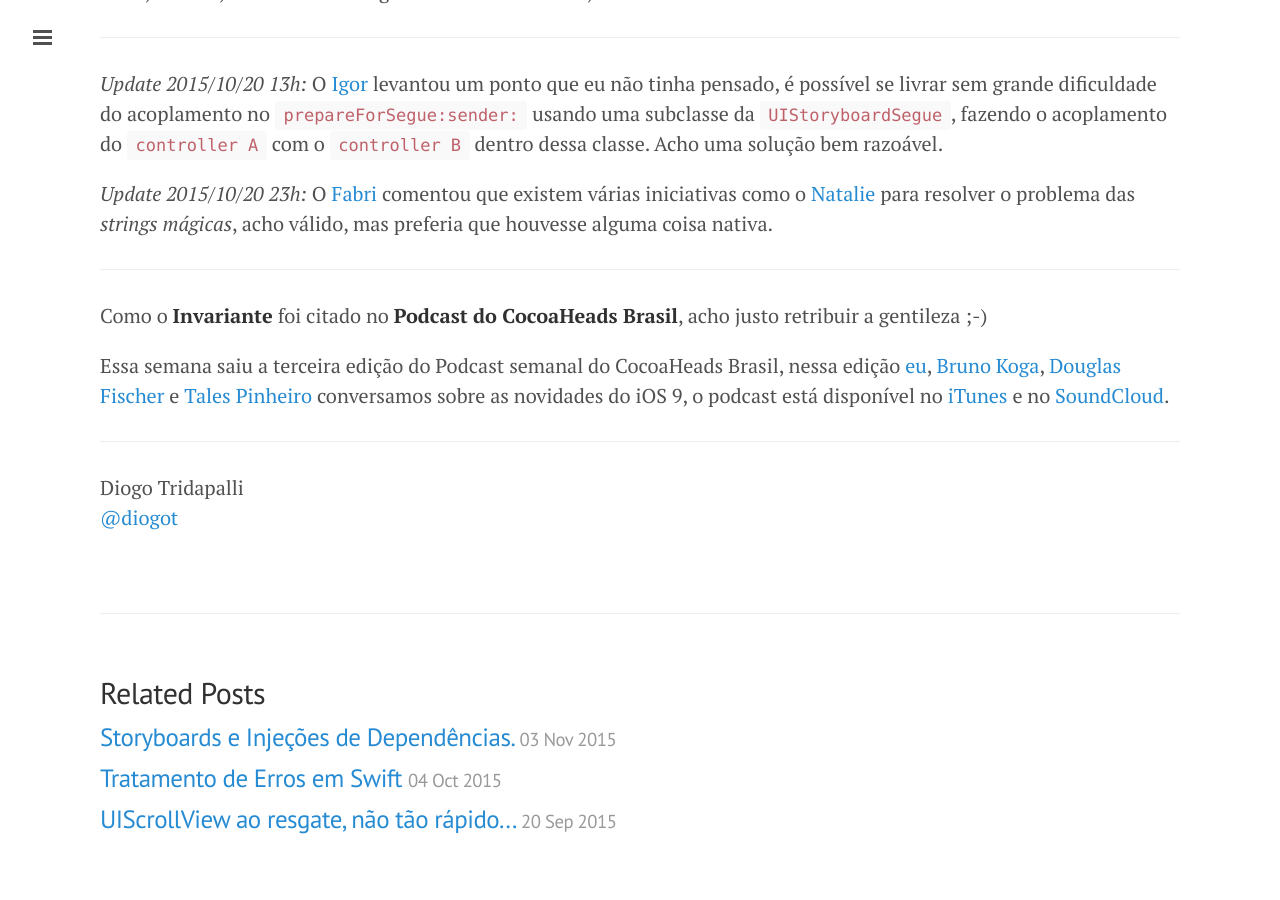
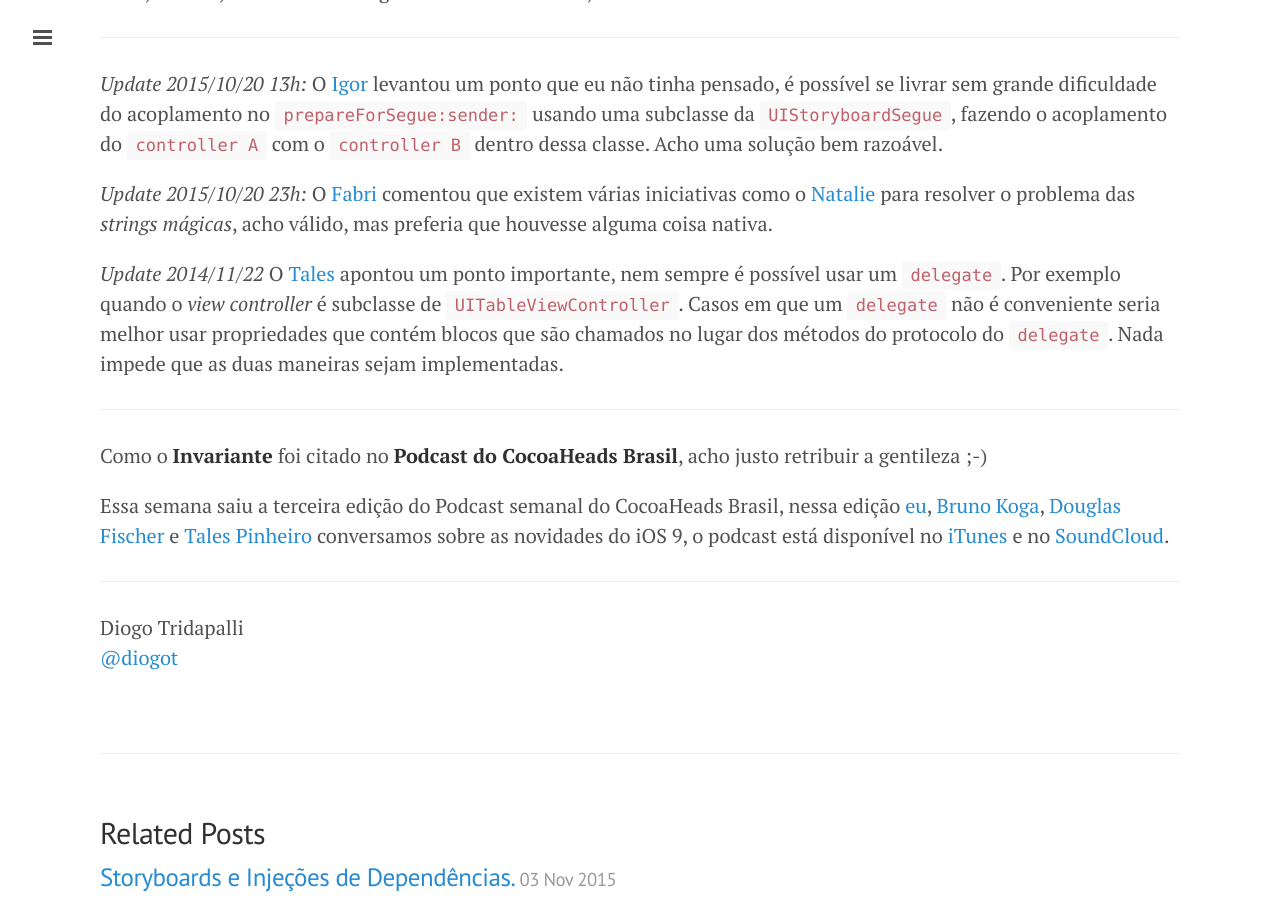
Before and after one commit to Invariante/invariante, a Jekyll site: the page built from _posts/2015-10-20-todo-view-controller-deveria-ter-delegate.md, in a window 1280 px wide and 900 px high, scrolled down 5148 px. Built offline with Jekyll 4.4.1, drawn with Linux system fonts in a browser that asks for light colours; Markdown is read by kramdown in place of the engine named in the settings; some of the changed text lies outside the part shown.

Commit message:
Update 2015-10-20-todo-view-controller-deveria-ter-um-delegate.md

```diff
--- a/_posts/2015-10-20-todo-view-controller-deveria-ter-delegate.md
+++ b/_posts/2015-10-20-todo-view-controller-deveria-ter-delegate.md
@@ -13,7 +13,7 @@ As `segues` facilitam a visualização do fluxo do *app* para uma pessoa que nã
 
 O que você acha desse trecho de código? Não me refiro a aquela bela *string* *mágica*, mas **onde** essa linha normalmente fica. Essa instrução está contida no `controller A` e é executada quando o mesmo terminou seu propósito e o `controller B` deve ser instanciado para continuar o fluxo.
 
-Isso implica que o `controller A` tem algum conhecimento do que deve acontecer depois dele, se eu quiser trocar o `controller B` por um `controller C` eu poderia manter o nome da `segue` e fazer a alteração somente no `storyboard` isso seria deselegante, mas não um problema. Agora imagine que  o *controller* a ser instanciado a seguir dependa de algum resultado anterior a `segue`, quem deve decidir qual `segue` deve ser chamada? Na grande maioria dos códigos que vi (talvez não sejam tantos assim) o próprio `controller A` é responsável por tomar essa decisão. Isso não me cheira bem (vulgo [code smell](https://en.wikipedia.org/wiki/Code_smell)), mas vamos continuar...
+Isso implica que o `controller A` tem algum conhecimento do que deve acontecer depois dele, se eu quiser trocar o `controller B` por um `controller C` eu poderia manter o nome da `segue` e fazer a alteração somente no `storyboard`, isso seria deselegante mas não um problema. Agora imagine que  o *controller* a ser instanciado a seguir dependa de algum resultado anterior a `segue`, quem deve decidir qual `segue` deve ser chamada? Na grande maioria dos códigos que vi (talvez não sejam tantos assim) o próprio `controller A` é responsável por tomar essa decisão. Isso não me cheira bem (vulgo [code smell](https://en.wikipedia.org/wiki/Code_smell)), mas vamos continuar...
 
 Bom, em qualquer app, alguma hora, você vai precisar passar informação entre os *controllers* e como você faz isso?
 
@@ -160,6 +160,8 @@ Como eu disse anteriormente, eu ainda estou começando a utilizar essa abordagem
 
 *Update 2015/10/20 23h:* O [Fabri](https://twitter.com/marcelofabri_) comentou que existem várias iniciativas como o [Natalie](https://github.com/krzyzanowskim/Natalie) para resolver o problema das *strings mágicas*, acho válido, mas preferia que houvesse alguma coisa nativa.
 
+*Update 2014/11/22* O [Tales](https://twitter.com/talesp) apontou um ponto importante, nem sempre é possível usar um `delegate`. Por exemplo quando o *view controller* é subclasse de `UITableViewController`. Casos em que um `delegate` não é conveniente seria melhor usar propriedades que contém blocos que são chamados no lugar dos métodos do protocolo do `delegate`. Nada impede que as duas maneiras sejam implementadas.
+
 ---
 
 Como o **Invariante** foi citado no **Podcast do CocoaHeads Brasil**, acho justo retribuir a gentileza ;-)
```
